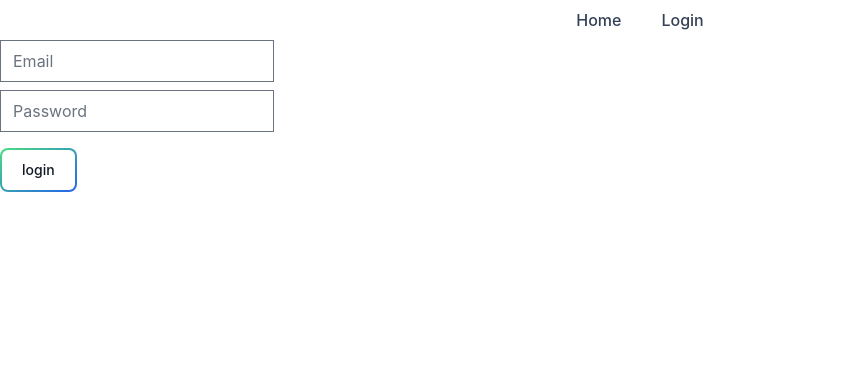
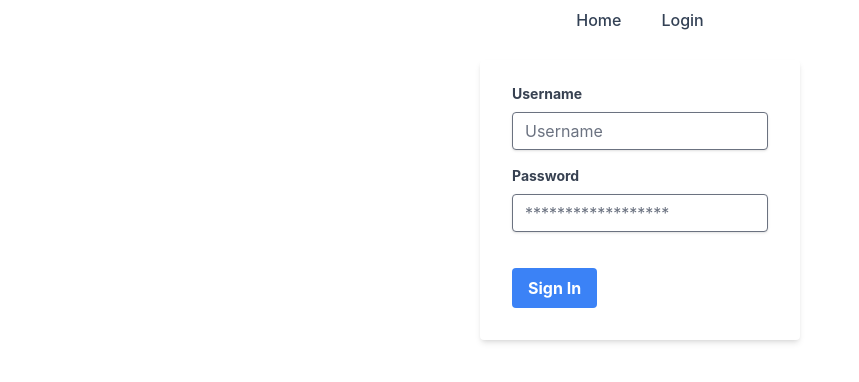
Before and after one commit to AdhurimGervalla/moneypot, a Next.js app: page /login in a window 1280 px wide. Shown: the top 382 px of the page, without its empty margins (0-859 px from the left). Built offline with nearby package versions, Linux system fonts and the light colour scheme.

Commit message:
form optimierung

```diff
--- /dev/null
+++ b/components/Button/index.tsx
@@ -0,0 +1,20 @@
+
+
+interface ButtonProps {
+    children: React.ReactNode;
+    onClick?: () => void;
+    className?: string;
+    disabled?: boolean;
+    type?: "button" | "submit" | "reset" | undefined;
+    theme: "red" | "blue" | "green" | "yellow";
+}
+
+const Button: React.FC<ButtonProps> = ({ children, onClick, className, disabled, type, theme }) => {
+    // generate me a theme based on the props
+    const themeClass = theme === "blue" ? "bg-blue-500 hover:bg-blue-700" : "bg-red-500 hover:bg-red-700"
+    return (
+        <button onClick={onClick} className={`${themeClass} text-white font-bold py-2 px-4 rounded focus:outline-none focus:shadow-outline`} type={type}>{children}</button>
+    );
+}
+
+export default Button;
--- a/components/MoneyPot/MoneyPot.tsx
+++ b/components/MoneyPot/MoneyPot.tsx
@@ -13,6 +13,7 @@ import {UserContext} from "../../lib/context";
 import {getCurrentYearAsString, objUnion} from "../../lib/services";
 import {FluidPotConstants} from "../../models/Pot";
 import {unionWith, isEqual, differenceWith} from "lodash";
+import Loader from "../Loader/Loader";
 export default function MoneyPot({monthId, pot}: Props) {
 
     // TODO: Gesamte Ausgaben in der Rechten Spalte ausgeben
@@ -34,10 +35,15 @@ export default function MoneyPot({monthId, pot}: Props) {
         if (pot) {
             (async () => {
                 // TODO: get global liquid kinds
-                await Promise.all([
-                    getDocument(doc(firestore, 'users', user.uid, 'pinned', 'incomes'), setPinedIncomes, 'pinnedIncomes'),
-                    getDocument(doc(firestore, 'users', user.uid, 'pinned', 'expenditures'), setPinedExpenditures, 'pinnedExpenditures'),
-                ]);
+                try {
+                    await Promise.all([
+                        getDocument(doc(firestore, 'users', user.uid, 'pinned', 'incomes'), setPinedIncomes, 'pinnedIncomes'),
+                        getDocument(doc(firestore, 'users', user.uid, 'pinned', 'expenditures'), setPinedExpenditures, 'pinnedExpenditures'),
+                    ]);
+                } catch (e) {
+                    console.error(e);
+                }
+                setLoadingPinnedData(false);
             })();
             if (pot.incomes && pot.incomes.length > 0) setIncomes(JSON.parse(pot.incomes));
             if (pot.expenditures && pot.expenditures.length > 0) setExpenditures(JSON.parse(pot.expenditures));
@@ -45,7 +51,9 @@ export default function MoneyPot({monthId, pot}: Props) {
     }, []);
 
     useEffect(() => {
-        calculateTotal();
+        if (!loadingPinnedData) {
+            calculateTotal();
+        }
     }, [incomes, expenditures, pinedIncomes, pinedExpenditures])
 
     useEffect(() => {
@@ -149,6 +157,7 @@ export default function MoneyPot({monthId, pot}: Props) {
     return (
         <div>
             <h1 className="text-5xl mb-12">{pot.name}</h1>
+
             <div className="grid grid-cols-3">
                 <div className="col-start-2 text-center">
                     <InputField key={pot.id} incomesState={[incomes, setIncomes]}
@@ -156,8 +165,8 @@ export default function MoneyPot({monthId, pot}: Props) {
                                 dirtyState={[dirty, setDirty]}/>
                 </div>
             </div>
-
-            {pot &&
+            {loadingPinnedData && <Loader show={true}/>}
+            {!loadingPinnedData && pot &&
                 <div className="grid grid-cols-3 gap-4 content-center items-start">
                     <div className="bg-gray-100 p-3 rounded-lg">
                         <h4 className="text-xl">Incomes</h4>
--- a/pages/_app.tsx
+++ b/pages/_app.tsx
@@ -15,7 +15,7 @@ function MyApp({ Component, pageProps }) {
           <>
             <Toaster position="top-center" reverseOrder={false} />
             <Navbar />
-            <main className='container mx-auto'>
+            <main className='container mx-auto mt-5'>
               <Component {...pageProps} />
             </main>
           </>
--- a/pages/login.tsx
+++ b/pages/login.tsx
@@ -4,6 +4,7 @@ import { useContext, useState, useEffect, useCallback } from "react";
 import { UserContext } from "../lib/context";
 import debounce from 'lodash/debounce';
 import { doc, getDoc, writeBatch } from "@firebase/firestore";
+import Button from "../components/Button";
 
 
 export default function LoginPage(props) {
@@ -52,7 +53,8 @@ function SignInButton() {
     }
 
     return(
-        <form onSubmit={(e) => {
+        <div className="w-full max-w-xs mx-auto">
+  <form className="bg-white shadow-md rounded px-8 pt-6 pb-8 mb-4" onSubmit={(e) => {
     e.preventDefault();
     const target = e.target as typeof e.target & {
         email: { value: string };
@@ -60,13 +62,24 @@ function SignInButton() {
     };
     signInWithEmailPassword(target.email.value, target.password.value);
 }}>
-            <input className={'block'} type="email" name="email" placeholder="Email" required />
-            <input className={'block mt-2'} type="password" name="password" placeholder="Password" required />
-            <button className=" mt-4 relative inline-flex items-center justify-center p-0.5 mb-2 mr-2 overflow-hidden text-sm font-medium text-gray-900 rounded-lg group bg-gradient-to-br from-green-400 to-blue-600 group-hover:from-green-400 group-hover:to-blue-600 hover:text-white dark:text-white focus:ring-4 focus:outline-none focus:ring-green-200 dark:focus:ring-green-800">
-  <span className="relative px-5 py-2.5 transition-all ease-in duration-75 bg-white dark:bg-gray-900 rounded-md group-hover:bg-opacity-0">
-      login
-  </span>
-</button>        </form>);
+    <div className="mb-4">
+      <label className="block text-gray-700 text-sm font-bold mb-2">
+        Username
+      </label>
+      <input className="shadow appearance-none border rounded w-full py-2 px-3 text-gray-700 leading-tight focus:outline-none focus:shadow-outline" id="email" type="email" placeholder="Username" required />
+    </div>
+    <div className="mb-6">
+      <label className="block text-gray-700 text-sm font-bold mb-2">
+        Password
+      </label>
+      <input className="shadow appearance-none border rounded w-full py-2 px-3 text-gray-700 mb-3 leading-tight focus:outline-none focus:shadow-outline" id="password" type="password" placeholder="******************" />
+    </div>
+    <div className="flex items-center justify-between">
+        <Button type="submit" theme="blue">Sign In</Button>
+    </div>
+  </form>
+</div>
+    );
 }
 
 export function SignOutButton() {
@@ -74,7 +87,7 @@ export function SignOutButton() {
         await signOut(auth);
     }
     return(
-        <button onClick={logOut}>Sign Out</button>
+        <Button onClick={logOut} theme="red">Sign Out</Button>
     );
 }
 
```
Lines whose indentation alone changed are shown as unchanged.
